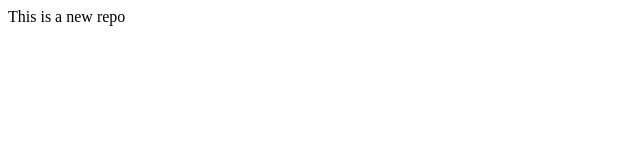
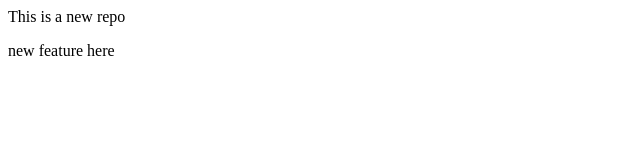
Before and after one commit to ahmdbajwa22/localRepo, a plain HTML site: page index.html in a window 1280 px wide. Shown: the full height of the page, 0-640 px from the left. Drawn offline with Linux system fonts and the light colour scheme.

Commit message:
add new feature

```diff
--- a/index.html
+++ b/index.html
@@ -1 +1,2 @@
 <p> This is a new repo</p>
+<p>new feature here</p>
```
